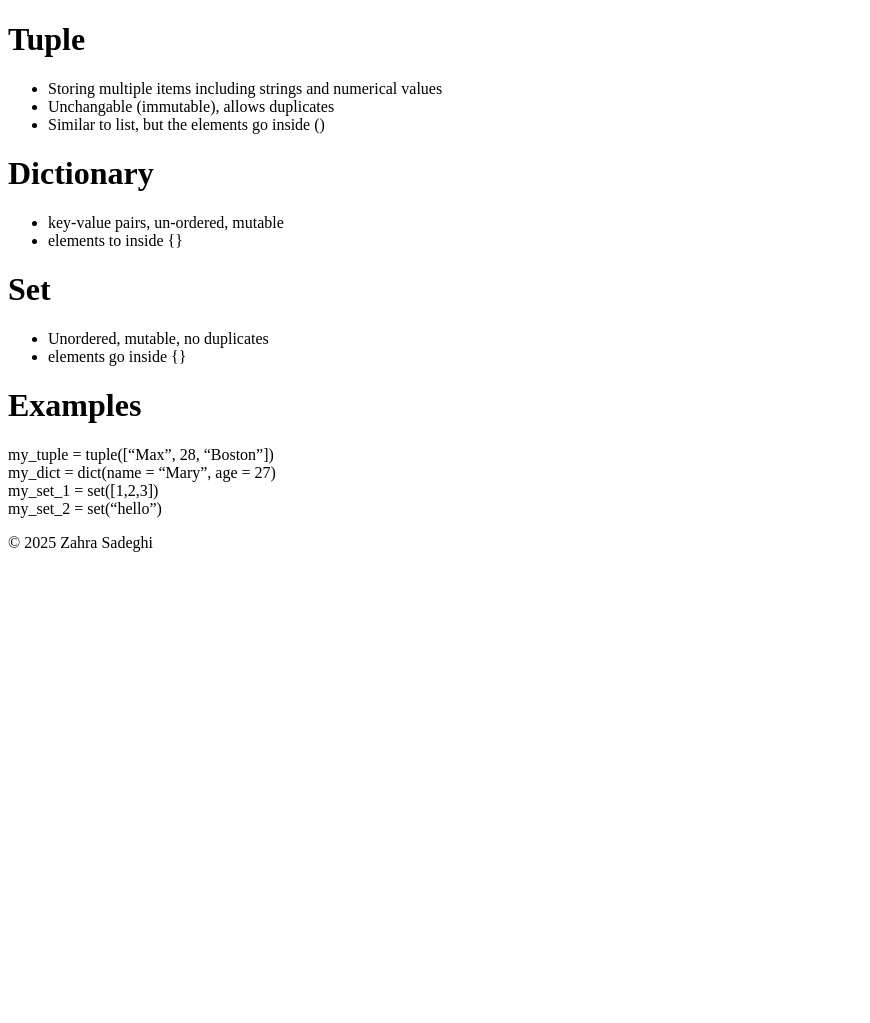
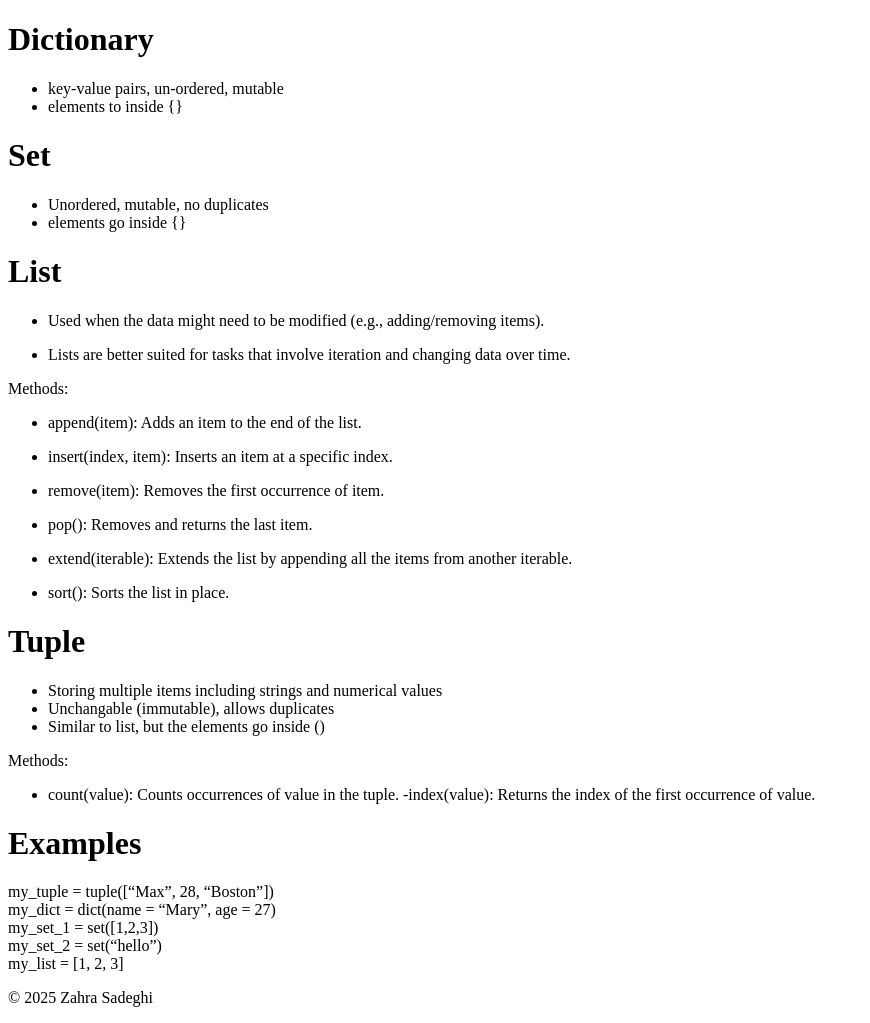
Before and after one commit to zahsa/zahsa.github.io, a Jekyll site: the page built from notes/python.md, in a window 1280 px wide. Shown: the whole page, without its empty margins (0-870 px from the left). Built offline with Jekyll 4.4.1, drawn with Linux system fonts in a browser that asks for light colours; our own code applies the rules of GitHub Pages for plain Markdown files; before the commit the page ends 900 px from its top, so only the background shows below that.

Commit message:
Update python.md

```diff
--- a/notes/python.md
+++ b/notes/python.md
@@ -11,8 +7,37 @@
 - Unordered, mutable, no duplicates
 - elements go inside {}
 
+# List
+- Used when the data might need to be modified (e.g., adding/removing items).
+
+- Lists are better suited for tasks that involve iteration and changing data over time.
+
+Methods:
+
+- append(item): Adds an item to the end of the list.
+
+- insert(index, item): Inserts an item at a specific index.
+
+- remove(item): Removes the first occurrence of item.
+
+- pop(): Removes and returns the last item.
+
+- extend(iterable): Extends the list by appending all the items from another iterable.
+
+- sort(): Sorts the list in place.
+
+# Tuple
+- Storing multiple items including strings and numerical values
+- Unchangable (immutable), allows duplicates
+- Similar to list, but the elements go inside ()
+
+Methods:
+- count(value): Counts occurrences of value in the tuple.
+ -index(value): Returns the index of the first occurrence of value.
+
 # Examples
 my_tuple = tuple(["Max", 28, "Boston"])
 my_dict = dict(name = "Mary", age = 27)
 my_set_1 = set([1,2,3])
 my_set_2 = set("hello")
+my_list = [1, 2, 3]
```
Also changed, not shown: other parts of notes/python.md (+0 -4 lines).
